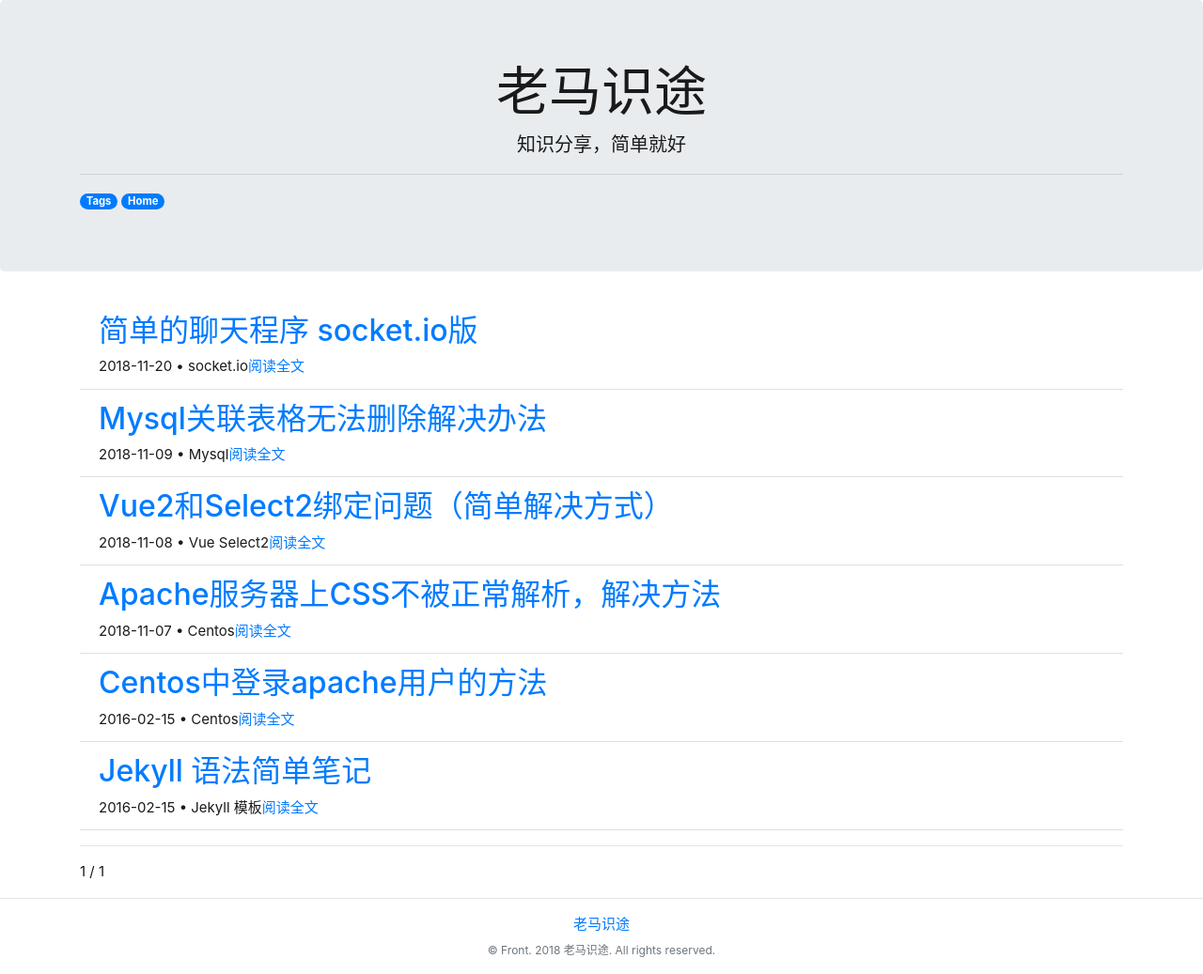
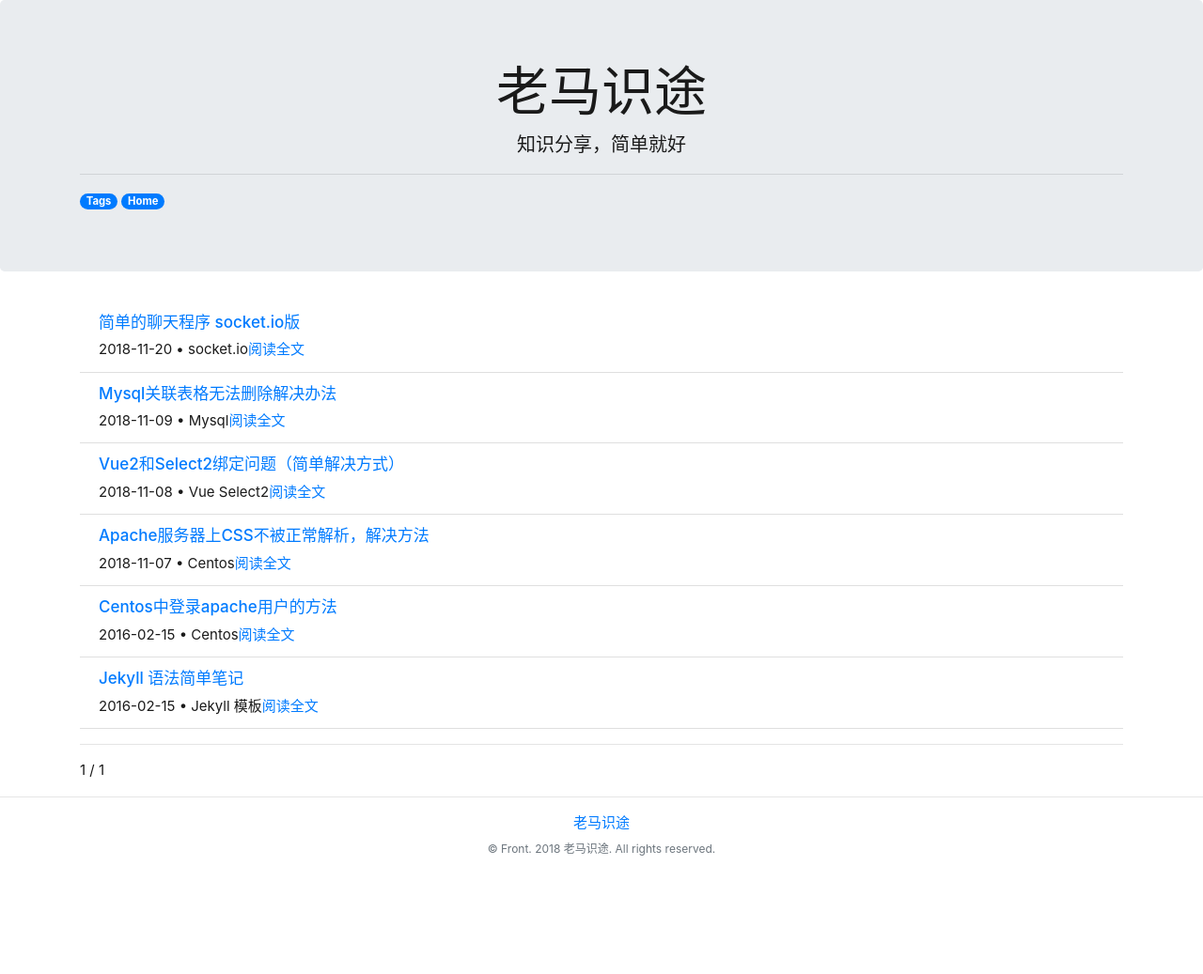
Before and after one commit to cfwin/cfwin.github.io, a Jekyll site: the page built from index.html, in a window 1280 px wide. Shown: the whole page at 94% size. Built offline with Jekyll 4.4.1, drawn with Linux system fonts in a browser that asks for light colours; the list of posts is cut into pages by our own code; after the commit the page ends 929 px from its top, so only the background shows below that.

Commit message:
Update main.css

```diff
--- a/css/main.css
+++ b/css/main.css
@@ -32,6 +32,6 @@ pre {
 
 }
 
-h2 .post-list__post-title{
+.post-list__post-title{
   font-size: 17px;
 }
```
